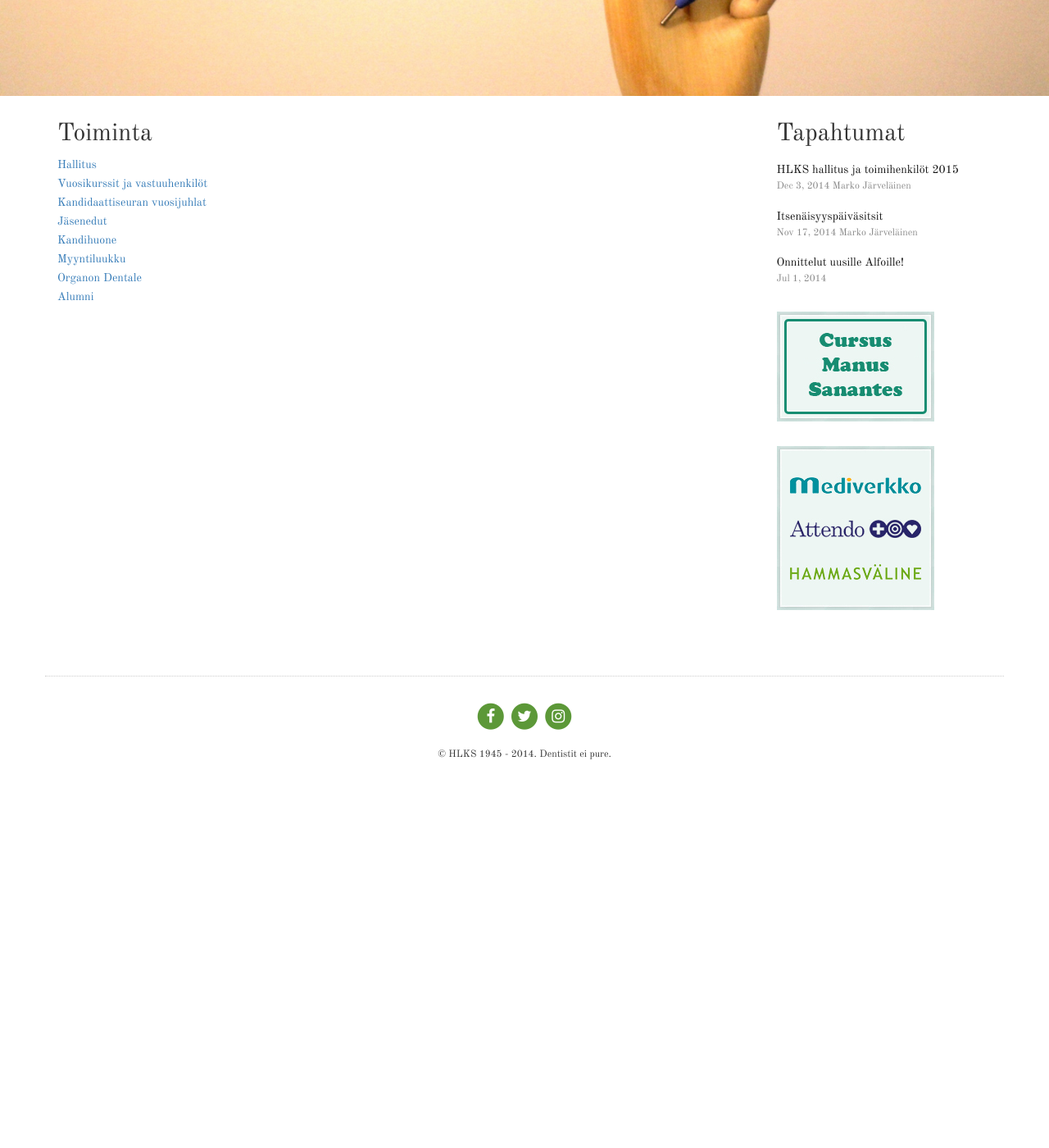
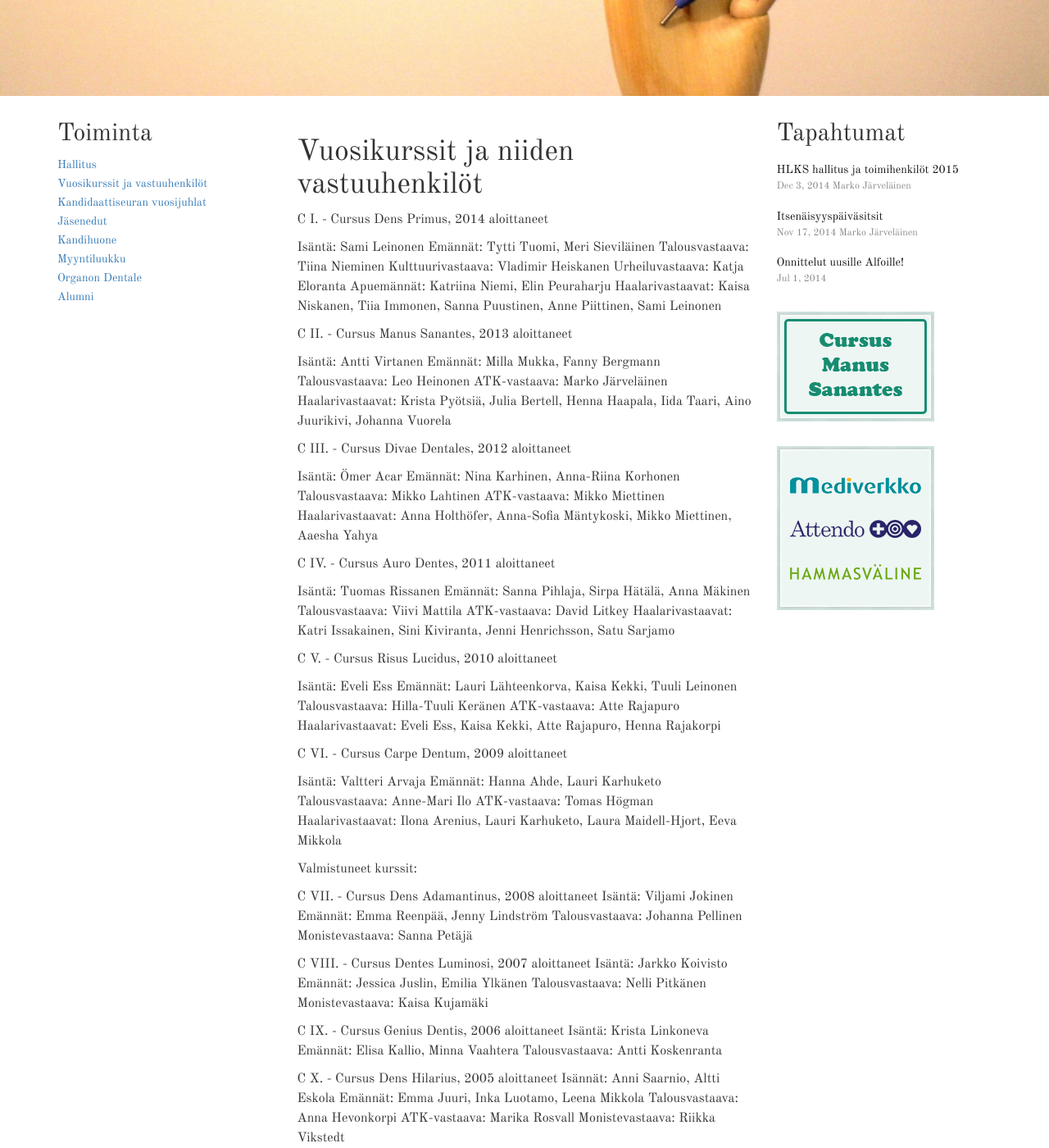
Before and after one commit to hlks/hlks.github.io, a Jekyll site: the page built from toiminta/vuosikurssit.md, in a window 1280 px wide and 1400 px high, scrolled down 283 px. Shown: the whole window at 82% size. Built offline with Jekyll 4.4.1, drawn with Linux system fonts in a browser that asks for light colours; nearby versions of some CDN libraries; some web fonts are replaced; before the commit the page ends 1322 px from its top, so only the background shows below that; some of the changed text lies outside the part shown.

Commit message:
Update vuosikurssit.md

```diff
--- a/toiminta/vuosikurssit.md
+++ b/toiminta/vuosikurssit.md
@@ -3,3 +3,102 @@ layout: toiminta
 title: Vuosikurssit
 permalink: /toiminta/vuosikurssit/
 ---
+
+# Vuosikurssit ja niiden vastuuhenkilöt
+
+C I. - Cursus Dens Primus, 2014 aloittaneet
+
+   Isäntä: Sami Leinonen
+   Emännät: Tytti Tuomi, Meri Sieviläinen
+   Talousvastaava: Tiina Nieminen
+   Kulttuurivastaava: Vladimir Heiskanen
+   Urheiluvastaava: Katja Eloranta
+   Apuemännät: Katriina Niemi, Elin Peuraharju
+   Haalarivastaavat: Kaisa Niskanen, Tiia Immonen, Sanna Puustinen, Anne Piittinen,
+   Sami Leinonen
+
+C II. - Cursus Manus Sanantes, 2013 aloittaneet
+
+Isäntä: Antti Virtanen
+Emännät: Milla Mukka, Fanny Bergmann
+Talousvastaava: Leo Heinonen
+ATK-vastaava: Marko Järveläinen
+Haalarivastaavat: Krista Pyötsiä, Julia Bertell, Henna Haapala, Iida Taari, Aino Juurikivi,
+Johanna Vuorela
+
+
+
+C III. - Cursus Divae Dentales, 2012 aloittaneet
+
+Isäntä: Ömer Acar
+Emännät: Nina Karhinen, Anna-Riina Korhonen
+Talousvastaava: Mikko Lahtinen
+ATK-vastaava: Mikko Miettinen
+Haalarivastaavat: Anna Holthöfer, Anna-Sofia Mäntykoski, Mikko Miettinen, Aaesha Yahya
+
+
+
+
+C IV. - Cursus Auro Dentes, 2011 aloittaneet
+
+Isäntä: Tuomas Rissanen
+Emännät: Sanna Pihlaja, Sirpa Hätälä, Anna Mäkinen
+Talousvastaava: Viivi Mattila
+ATK-vastaava: David Litkey
+Haalarivastaavat: Katri Issakainen, Sini Kiviranta, Jenni Henrichsson, Satu Sarjamo
+
+
+C V. - Cursus Risus Lucidus, 2010 aloittaneet
+
+Isäntä: Eveli Ess
+Emännät: Lauri Lähteenkorva, Kaisa Kekki, Tuuli Leinonen
+Talousvastaava: Hilla-Tuuli Keränen
+ATK-vastaava: Atte Rajapuro
+Haalarivastaavat: Eveli Ess, Kaisa Kekki, Atte Rajapuro, Henna Rajakorpi
+
+
+C VI. - Cursus Carpe Dentum, 2009 aloittaneet
+
+Isäntä: Valtteri Arvaja
+Emännät: Hanna Ahde, Lauri Karhuketo
+Talousvastaava: Anne-Mari Ilo
+ATK-vastaava: Tomas Högman
+Haalarivastaavat: Ilona Arenius, Lauri Karhuketo, Laura Maidell-Hjort, Eeva Mikkola
+
+Valmistuneet kurssit:
+
+C VII. - Cursus Dens Adamantinus, 2008 aloittaneet
+Isäntä: Viljami Jokinen
+Emännät: Emma Reenpää, Jenny Lindström
+Talousvastaava: Johanna Pellinen
+Monistevastaava: Sanna Petäjä
+
+
+
+C VIII. - Cursus Dentes Luminosi, 2007 aloittaneet
+Isäntä: Jarkko Koivisto
+Emännät: Jessica Juslin, Emilia Ylkänen
+Talousvastaava: Nelli Pitkänen
+Monistevastaava: Kaisa Kujamäki
+
+
+
+C IX. - Cursus Genius Dentis, 2006 aloittaneet
+Isäntä: Krista Linkoneva
+Emännät: Elisa Kallio, Minna Vaahtera
+Talousvastaava: Antti Koskenranta
+
+
+
+C X. - Cursus Dens Hilarius, 2005 aloittaneet
+Isännät: Anni Saarnio, Altti Eskola
+Emännät: Emma Juuri, Inka Luotamo, Leena Mikkola
+Talousvastaava: Anna Hevonkorpi
+ATK-vastaava: Marika Rosvall
+Monistevastaava: Riikka Vikstedt
+
+C XI. - Cursus Dentes Permanentes, 2004 aloittaneet
+Isännät: Iiro Linko
+Emännät: Annette Holmberg, Nora Sandberg
+Talousvastaava: Miika Toivari
+ATK-vastaava: Juhani Koskinen
```
